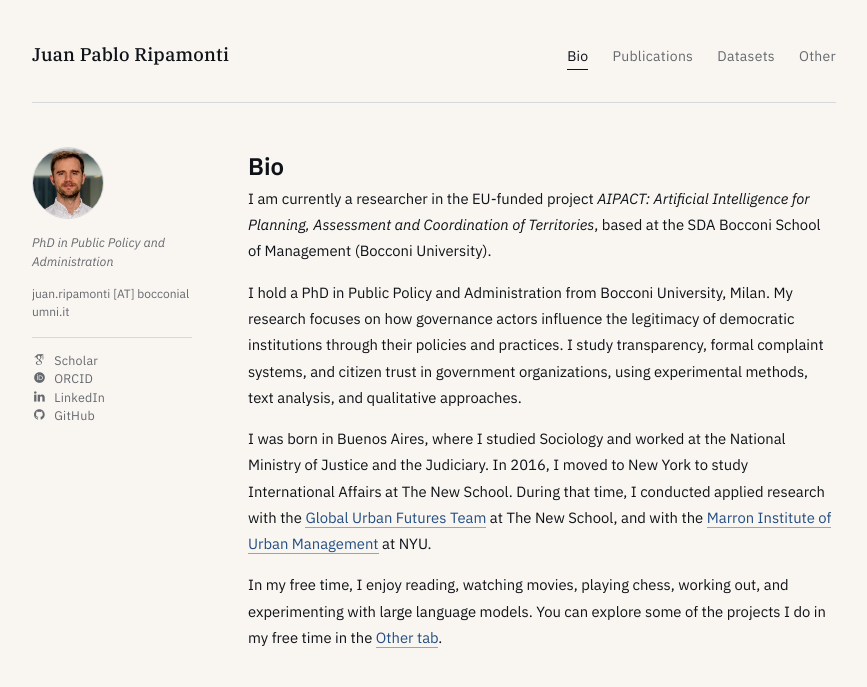
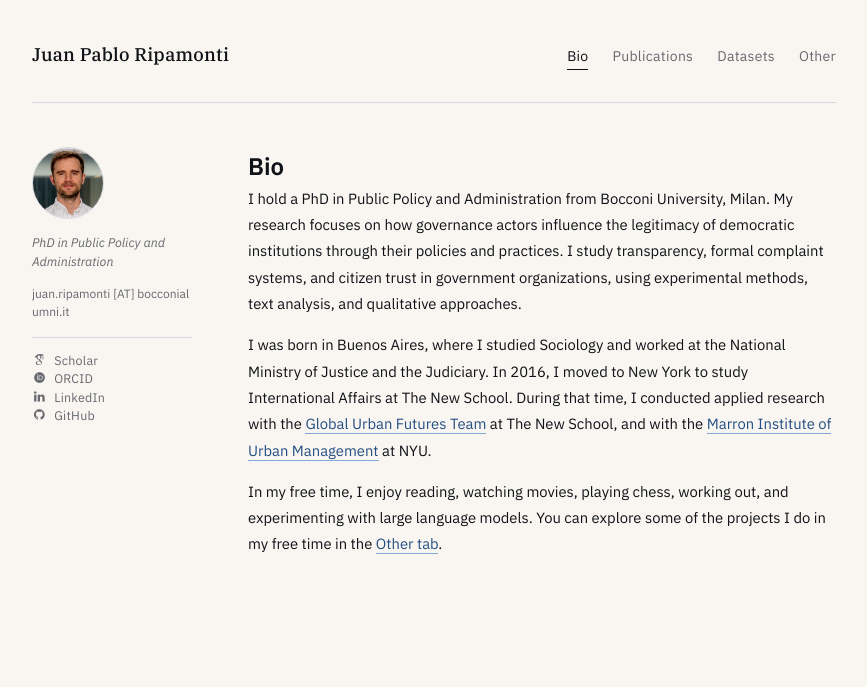
Before and after one commit to jpripamonti/jpripamonti.github.io, a Jekyll site: the page built from index.html, in a window 1280 px wide. Shown: the top 687 px of the page, without its empty margins (206-1073 px from the left). Built offline with Jekyll 4.4.1, drawn with Linux system fonts in a browser that asks for light colours; some web fonts are replaced.

Commit message:
Remove AIPACT affiliation from bio
Co-Authored-By: Claude Sonnet 4.6 <noreply@anthropic.com>

```diff
--- a/index.html
+++ b/index.html
@@ -7,9 +7,7 @@ title: Home
     <h2>Bio</h2>
   </div>
   <div class="section-content prose">
-    <p class="lead-paragraph">I am currently a researcher in the EU-funded project <em>AIPACT: Artificial Intelligence for Planning, Assessment and Coordination of Territories</em>, based at the SDA Bocconi School of Management (Bocconi University).</p>
-
-    <p>I hold a PhD in Public Policy and Administration from Bocconi University, Milan. My research focuses on how governance actors influence the legitimacy of democratic institutions through their policies and practices. I study transparency, formal complaint systems, and citizen trust in government organizations, using experimental methods, text analysis, and qualitative approaches.</p>
+    <p class="lead-paragraph">I hold a PhD in Public Policy and Administration from Bocconi University, Milan. My research focuses on how governance actors influence the legitimacy of democratic institutions through their policies and practices. I study transparency, formal complaint systems, and citizen trust in government organizations, using experimental methods, text analysis, and qualitative approaches.</p>
 
     <p>I was born in Buenos Aires, where I studied Sociology and worked at the National Ministry of Justice and the Judiciary. In 2016, I moved to New York to study International Affairs at The New School. During that time, I conducted applied research with the <a href="https://web.archive.org/web/20170203151448/http://www.globalurbanfutures.org/" target="_blank" rel="noopener noreferrer">Global Urban Futures Team</a> at The New School, and with the <a href="https://marroninstitute.nyu.edu/" target="_blank" rel="noopener noreferrer">Marron Institute of Urban Management</a> at NYU.</p>
 
```
